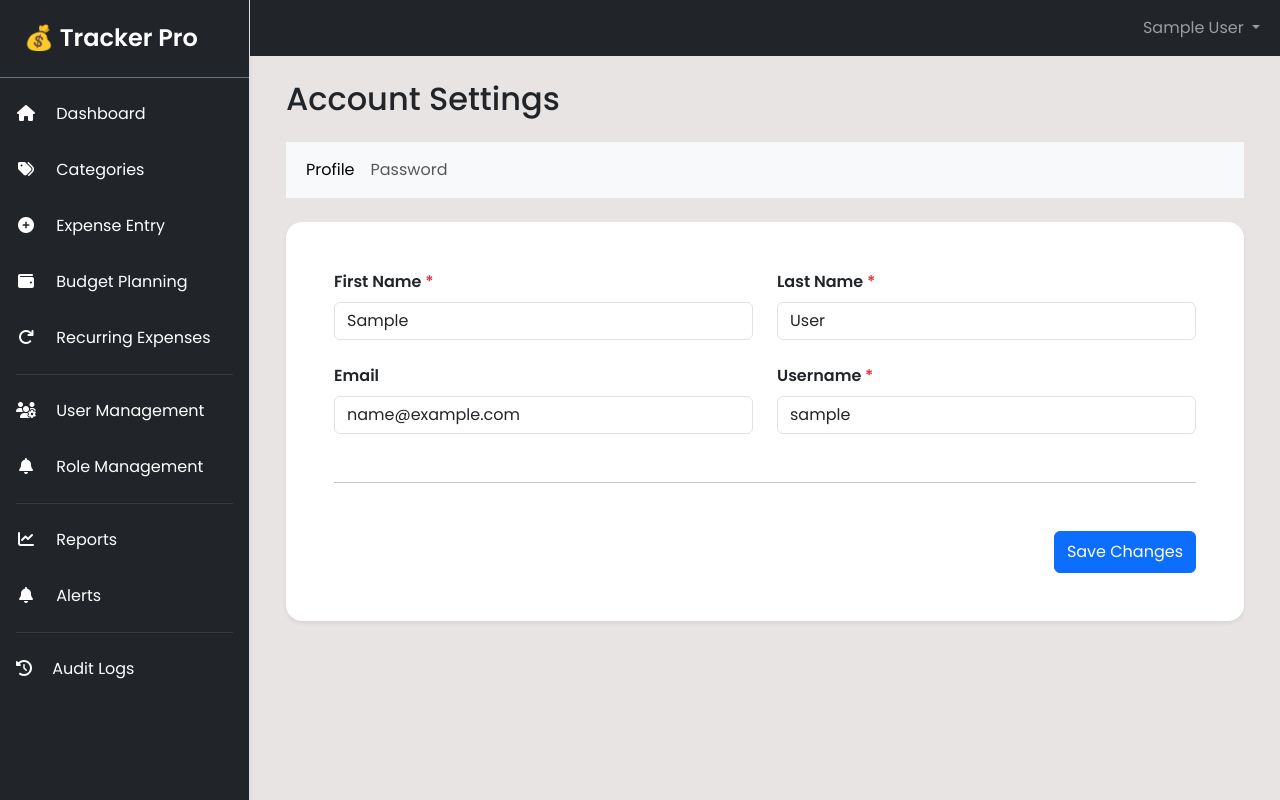
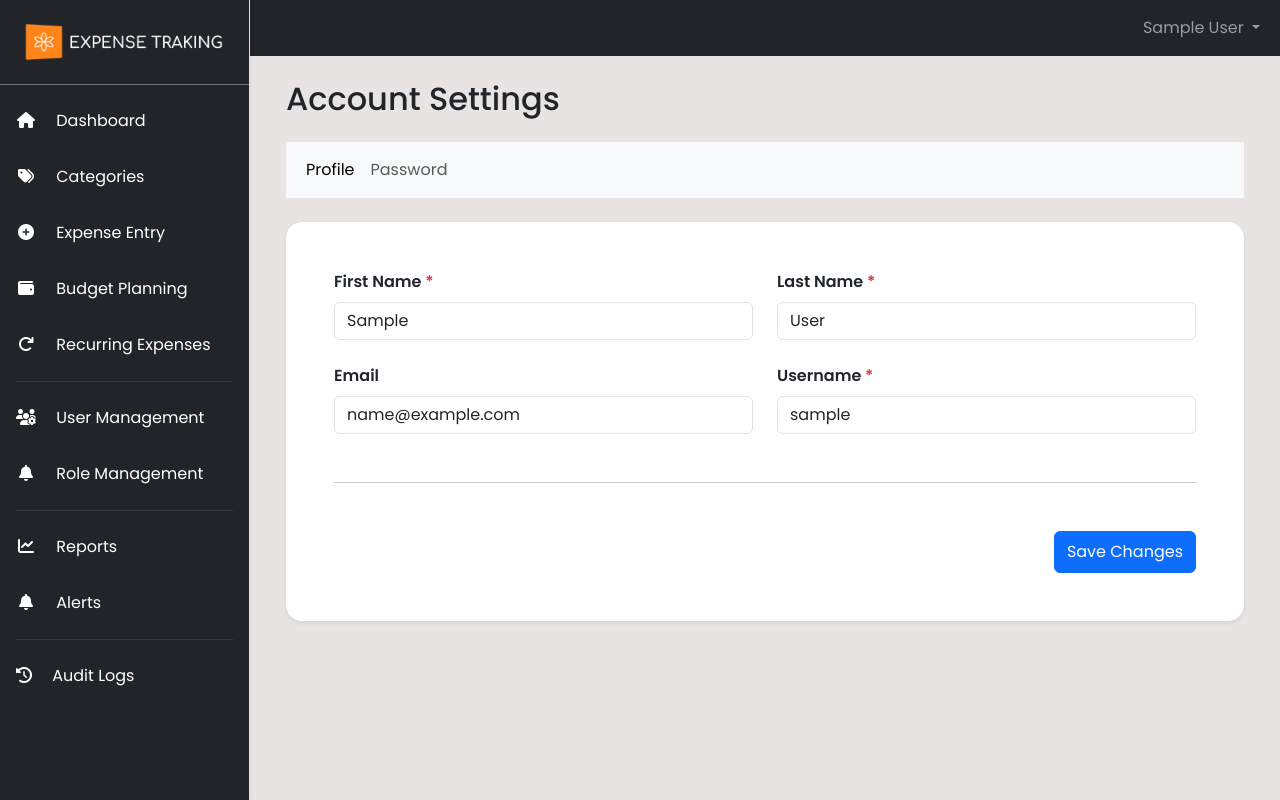
Before and after one commit to Nong-Phloeut/Expense-Tracker, a Django app: page /profile/ in a window 1280 px wide. Run offline with Django 5.2, Linux system fonts and the light colour scheme; the visitor is signed in with stand-in values (Sample User, id 1).

```diff
--- a/app/templates/base.html
+++ b/app/templates/base.html
@@ -5,6 +5,7 @@
 <head>
     <meta charset="UTF-8">
     <title>Expense Tracker</title>
+    <link rel="icon" type="image/x-icon" href="{% static 'app/images/favicon.ico' %}">
     <link href="https://cdn.jsdelivr.net/npm/bootstrap@5.3.2/dist/css/bootstrap.min.css" rel="stylesheet">
     <link href="{% static 'app/css/styles.css' %}" rel="stylesheet">
     <link rel="stylesheet" href="https://cdnjs.cloudflare.com/ajax/libs/font-awesome/6.5.2/css/all.min.css">
--- a/app/templates/includes/_sidebar.html
+++ b/app/templates/includes/_sidebar.html
@@ -2,7 +2,13 @@
 <div class="bg-dark border-end shadow-sm" id="sidebar-wrapper" style="min-width: 250px; height: 100vh;">
 
     <div class="sidebar-heading p-4 mb-2 text-white border-bottom border-secondary">
-        <h4 class="mb-0 fw-bold">💰 Tracker Pro</h4>
+        <!-- <h4 class="mb-0 fw-bold">💰 Tracker Pro</h4> -->
+        <img src="{% static 'app/images/expense-traking.png' %}"
+            class="img-fluid"
+            style="width: 200px"
+            alt="Login Image">
+
+
     </div>
 
     <div class="list-group list-group-flush">
```
Also changed, not shown: app/static/app/images/expense-traking.png (added), app/static/app/images/favicon.ico (added).
